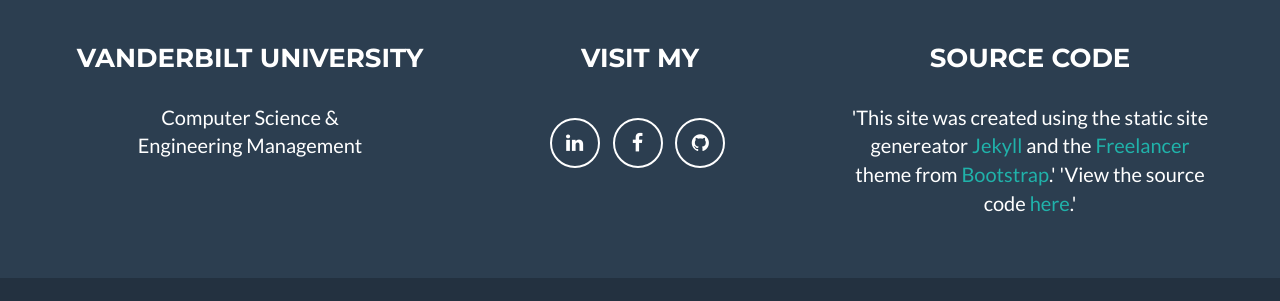
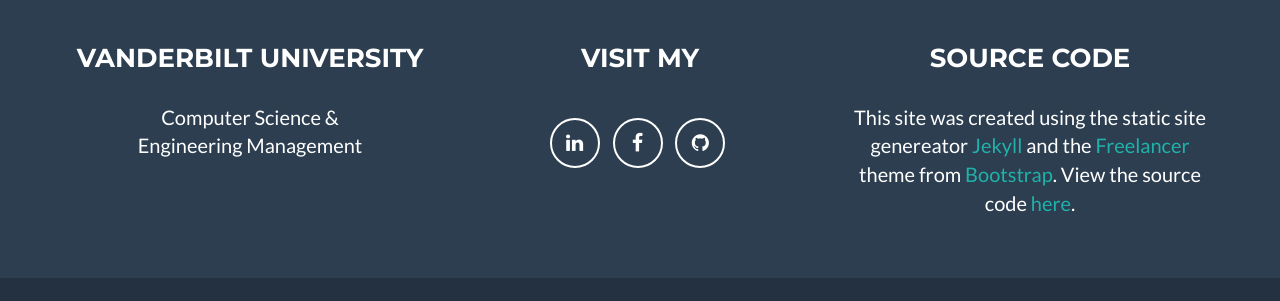
Before and after one commit to danielchines/danielchines.github.io, a Jekyll site: the page built from index.html, in a window 1280 px wide and 900 px high, scrolled down 2430 px. Shown: the part 551-852 px from the top of the window. Built offline with Jekyll 4.4.1, drawn with Linux system fonts in a browser that asks for light colours.

Commit message:
Update _config.yml

```diff
--- a/_config.yml
+++ b/_config.yml
@@ -48,10 +48,10 @@ address:
 
 # Credits content
 credits: >
-  'This site was created using the
+  This site was created using the
   static site genereator <a href="https://jekyllrb.com/">Jekyll</a> and
-  the <a href="https://startbootstrap.com/template-overviews/freelancer/">Freelancer</a> theme from <a href="http://startbootstrap.com">Bootstrap</a>.'
-  'View the source code <a href="https://github.com/danielchines/danielchines.github.io">here</a>.'
+  the <a href="https://startbootstrap.com/template-overviews/freelancer/">Freelancer</a> theme from <a href="http://startbootstrap.com">Bootstrap</a>.
+  View the source code <a href="https://github.com/danielchines/danielchines.github.io">here</a>.
 
 # Build settings
 markdown: kramdown
```
